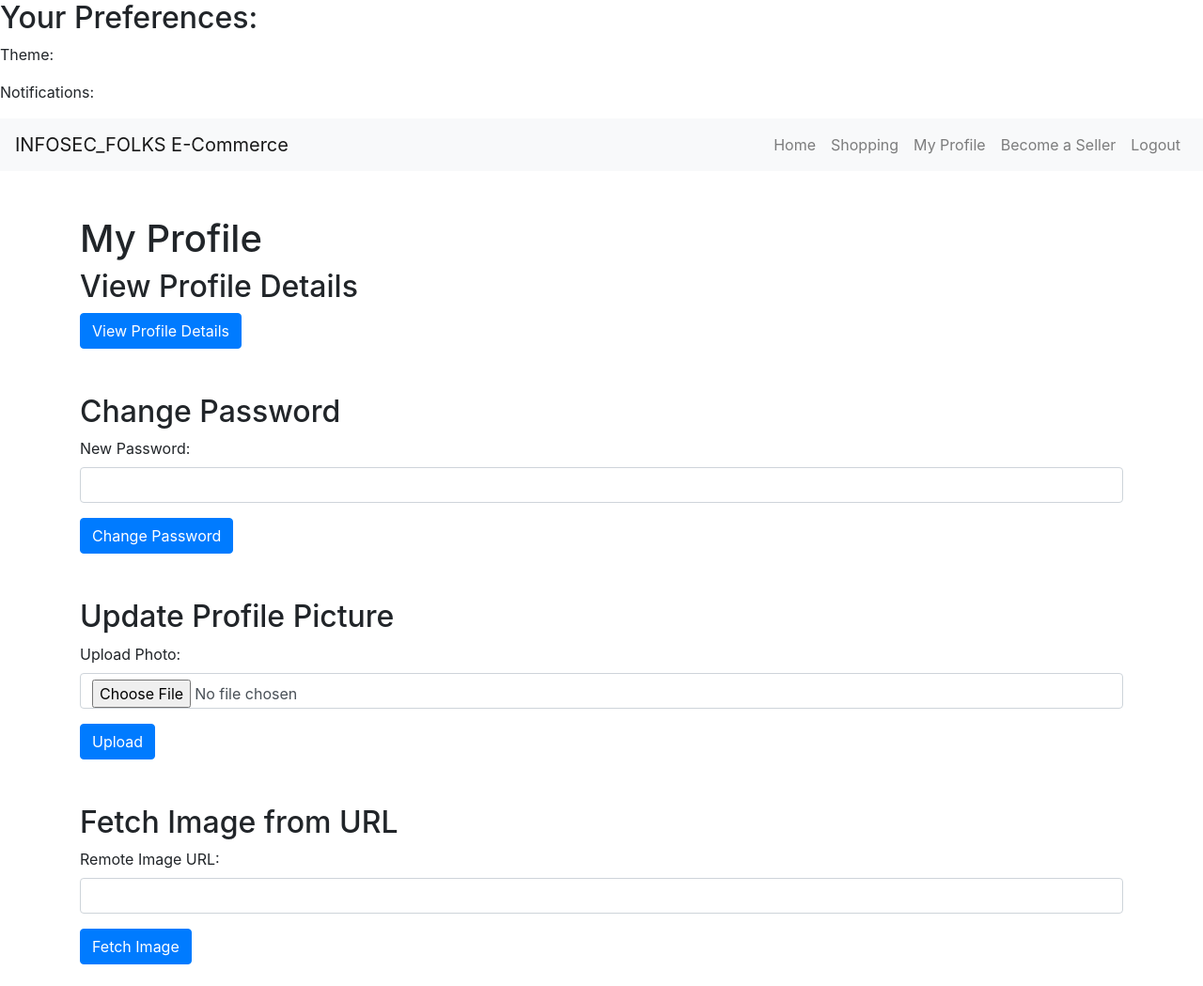
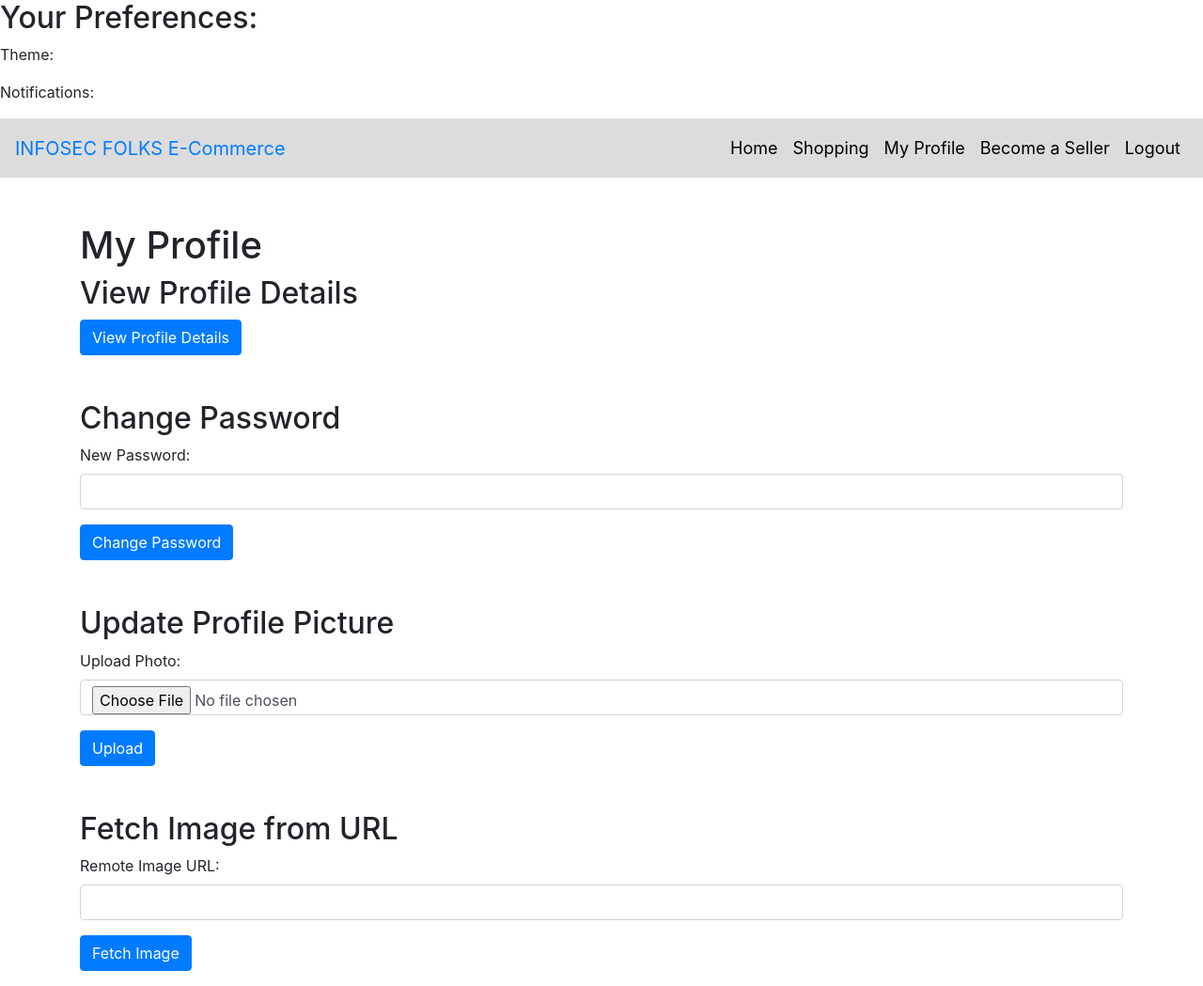
Before and after one commit to infosecfolks/vulnerable_ecommerce_app, a PHP site: page /profile.php in a window 1280 px wide. Shown: the whole page at 94% size. Before the commit the page ends 1026 px from the top, so only its background shows below. Run offline with PHP 8.4, Linux system fonts and the light colour scheme; a user stored in the database is signed in; data comes from the database, SQL or seed files in the repository; data that the repository does not hold is empty.

Commit message:
Update profile.php

```diff
--- a/app/profile.php
+++ b/app/profile.php
@@ -1,6 +1,8 @@
 <?php
 // Start the session at the very beginning
 session_start();
+error_reporting(0);  // Disable warnings or errors that interfere with headers
+ob_start();
 
 
 // Check if the user is logged in
@@ -62,12 +64,19 @@
     $target_dir = "uploads/";
     $target_file = $target_dir . basename($_FILES["profile_image"]["name"]);
 
+    // Ensure the uploads directory exists and set permissions
+    if (!is_dir($target_dir)) {
+        mkdir($target_dir, 0777, true);  // Create directory if it doesn't exist
+        chmod($target_dir, 0777);        // Ensure the directory has proper permissions
+    }
+
     if (move_uploaded_file($_FILES["profile_image"]["tmp_name"], $target_file)) {
         $successMessage = "File uploaded successfully: " . htmlspecialchars($target_file);
     } else {
         $errorMessage = "Sorry, there was an error uploading your file.";
     }
 }
+
 
 // Handle fetching image from URL (SSRF vulnerability)
 if ($_SERVER['REQUEST_METHOD'] == 'POST' && isset($_POST['fetch_image'])) {
@@ -116,41 +125,81 @@
     <meta charset="UTF-8">
     <title>My Profile</title>
     <link rel="stylesheet" href="https://stackpath.bootstrapcdn.com/bootstrap/4.5.2/css/bootstrap.min.css">
+    <link rel="stylesheet" href="https://cdnjs.cloudflare.com/ajax/libs/font-awesome/6.0.0-beta3/css/all.min.css">
+
+    <style>
+        /* Ensure the page takes up the full height */
+        html, body {
+            height: 100%;
+            margin: 0;
+            padding: 0;
+            display: flex;
+            flex-direction: column;
+        }
+
+        /* Make the main content grow to fill available space */
+        .content {
+            flex: 1;
+        }
+
+        /* Header and Footer styling */
+        header, footer {
+            background-color: Gainsboro;
+            color: black;
+        }
+
+        /* Navbar menu styling */
+        .navbar-nav .nav-link {
+            color: black !important;
+            font-size: 18px;
+            padding: 10px 15px;
+            border-radius: 5px;
+            transition: background-color 0.3s, color 0.3s;
+        }
+
+        /* Hover effect for menu items */
+        .navbar-nav .nav-link:hover {
+            background-color: #b0b0b0;
+            color: white !important;
+        }
+
+        /* Center footer content */
+        footer {
+            text-align: center;
+            padding: 20px 0;
+        }
+
+        footer h5 {
+            margin-bottom: 10px;
+        }
+
+        footer div a {
+            margin: 0 15px;
+        }
+    </style>
 </head>
 <body>
     <header>
-        <nav class="navbar navbar-expand-lg navbar-light bg-light">
-            <a class="navbar-brand" href="index.php">INFOSEC_FOLKS E-Commerce</a>
-            <button class="navbar-toggler" type="button" data-toggle="collapse" data-target="#navbarNav" aria-controls="navbarNav" aria-expanded="false" aria-label="Toggle navigation">
+        <nav class="navbar navbar-expand-lg">
+            <a class="navbar-brand" href="index.php">INFOSEC FOLKS E-Commerce</a>
+            <button class="navbar-toggler" type="button" data-toggle="collapse" data-target="#navbarNav"
+                aria-controls="navbarNav" aria-expanded="false" aria-label="Toggle navigation">
                 <span class="navbar-toggler-icon"></span>
             </button>
             <div class="collapse navbar-collapse" id="navbarNav">
                 <ul class="navbar-nav ml-auto">
-                    <li class="nav-item">
-                        <a class="nav-link" href="index.php">Home</a>
-                    </li>
-                    <li class="nav-item">
-                        <a class="nav-link" href="shopping.php">Shopping</a>
-                    </li>
+                    <li class="nav-item"><a class="nav-link" href="index.php">Home</a></li>
+                    <li class="nav-item"><a class="nav-link" href="shopping.php">Shopping</a></li>
                     <?php if (isset($_SESSION['username'])): ?>
-                        <li class="nav-item">
-                            <a class="nav-link" href="profile.php">My Profile</a>
-                        </li>
-                        <li class="nav-item">
-                            <a class="nav-link" href="become_seller.php?<?php echo session_name() . '=' . session_id(); ?>">Become a Seller</a>
-                        </li>
+                        <li class="nav-item"><a class="nav-link" href="profile.php">My Profile</a></li>
+                        <li class="nav-item"><a class="nav-link" href="become_seller.php?<?php echo session_name() . '=' . session_id(); ?>">Become a Seller</a></li>
                         <?php if (isset($_COOKIE['is_admin']) && $_COOKIE['is_admin'] === 'true'): ?>
-                            <li class="nav-item">
-                                <a class="nav-link" href="admin.php">Admin</a>
-                            </li>
+                            <li class="nav-item"><a class="nav-link" href="admin.php">Admin</a></li>
                         <?php endif; ?>
-                        <li class="nav-item">
-                            <a class="nav-link" href="logout.php">Logout</a>
-                        </li>
+                        <li class="nav-item"><a class="nav-link" href="logout.php">Logout</a></li>
                     <?php else: ?>
-                        <li class="nav-item">
-                            <a class="nav-link" href="register.php">Register/Login</a>
-                        </li>
+                        <li class="nav-item"><a class="nav-link" href="login.php">Login</a></li>
+                        <li class="nav-item"><a class="nav-link" href="register.php">Register</a></li>
                     <?php endif; ?>
                 </ul>
             </div>
```
